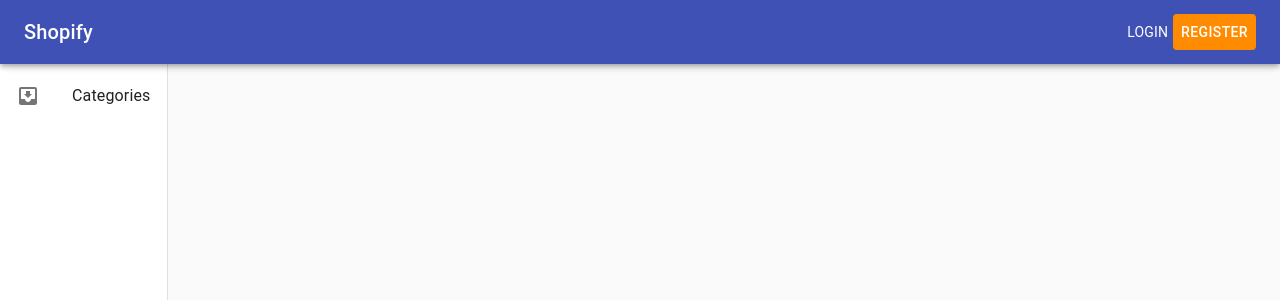
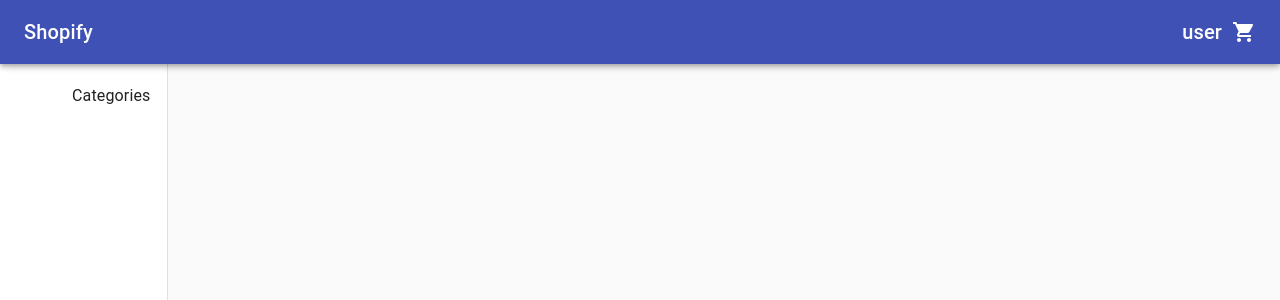
Before and after one commit to chantalchawki/shopify, a React (Create React App) app in the folder client/: page / in a window 1280 px wide. Shown: the top 300 px of the page. Built offline with nearby package versions, Linux system fonts and the light colour scheme.

Commit message:
Added CartBtn

```diff
--- a/client/src/components/header/Header.jsx
+++ b/client/src/components/header/Header.jsx
@@ -1,7 +1,7 @@
 import React, { useState, useEffect } from "react";
 import { Link } from "react-router-dom";
+import ShoppingCartIcon from "@material-ui/icons/ShoppingCart";
 import PropTypes from "prop-types";
-
 import {
   Button,
   Typography,
@@ -16,7 +16,7 @@
 function Header({ classes }) {
   const [user, setUser] = useState();
   useEffect(() => {
-    setUser();
+    setUser({});
   }, []);
   return (
     <div container className={classes.root}>
@@ -38,9 +38,15 @@
               </Button>
             </React.Fragment>
           ) : (
-            <Typography variant="h6" color="inherit">
-              user
-            </Typography>
+            <React.Fragment>
+              <Typography variant="h6" color="inherit">
+                user
+              </Typography>
+              <ShoppingCartIcon
+                className={classes.icon}
+                onClick={() => console.log("pressed")}
+              />
+            </React.Fragment>
           )}
         </Toolbar>
       </AppBar>
--- a/client/src/components/header/styles.js
+++ b/client/src/components/header/styles.js
@@ -15,5 +15,8 @@
   btn: {
     background: "darkorange",
     marginLeft: 5
+  },
+  icon: {
+    marginLeft: 10
   }
 });
--- a/client/src/components/sideMenu/DrawerMenu.jsx
+++ b/client/src/components/sideMenu/DrawerMenu.jsx
@@ -1,7 +1,5 @@
 import React from "react";
 
-import InboxIcon from "@material-ui/icons/MoveToInbox";
-import MailIcon from "@material-ui/icons/Mail";
 import {
   Drawer,
   List,
@@ -20,9 +18,7 @@
         <List>
           {["Categories"].map((text, index) => (
             <ListItem button key={text}>
-              <ListItemIcon>
-                {index % 2 === 0 ? <InboxIcon /> : <MailIcon />}
-              </ListItemIcon>
+              <ListItemIcon></ListItemIcon>
               <ListItemText primary={text} />
             </ListItem>
           ))}
```
